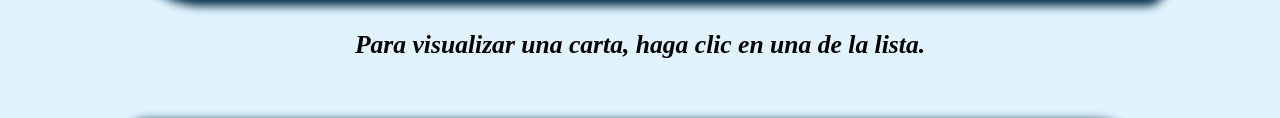
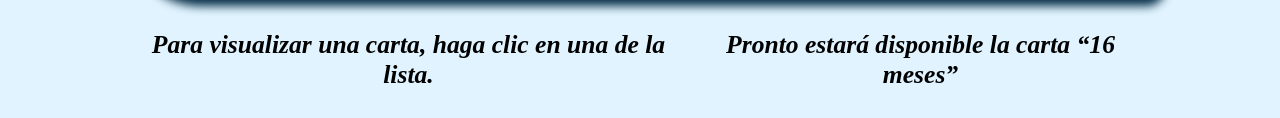
Before and after one commit to JeremiasJCP/JYC.github.io, a plain HTML site: page html/cartas.html in a window 1280 px wide. Shown: the part 3362-3480 px from the top of the page. Drawn offline with Linux system fonts and the light colour scheme.

Commit message:
Mensaje de que pronto estara disponible la carta de los 9 meses

```diff
--- a/html/cartas.html
+++ b/html/cartas.html
@@ -212,6 +212,7 @@
 
                 <article class="Mensaje-Visualizar-carta">
                     Para visualizar una carta, haga clic en una de la lista.
+                    <b>Pronto estará disponible la carta “16 meses”</b>
                 </article>
 
                 <section class="Contenedor-Cartas-principal">
```
